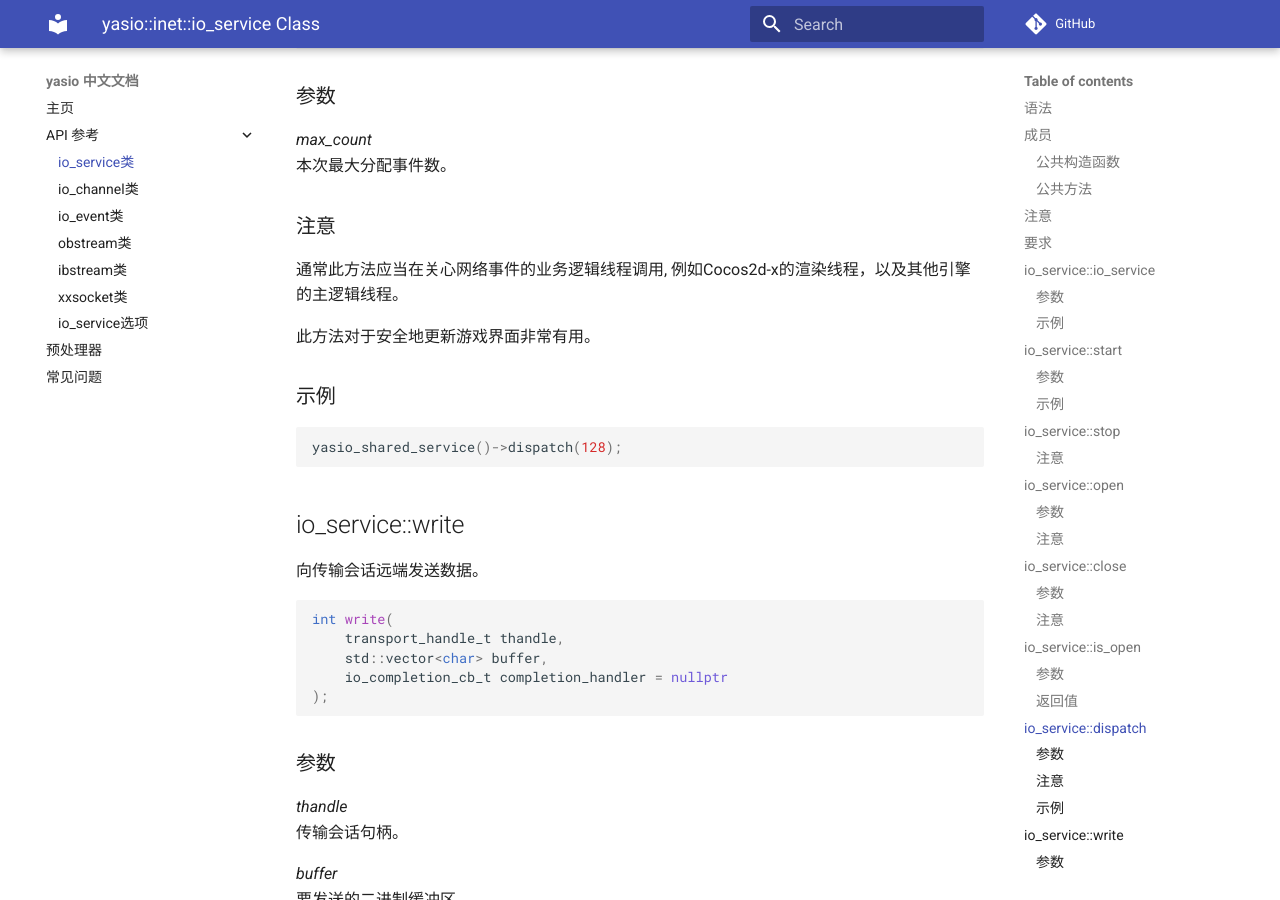
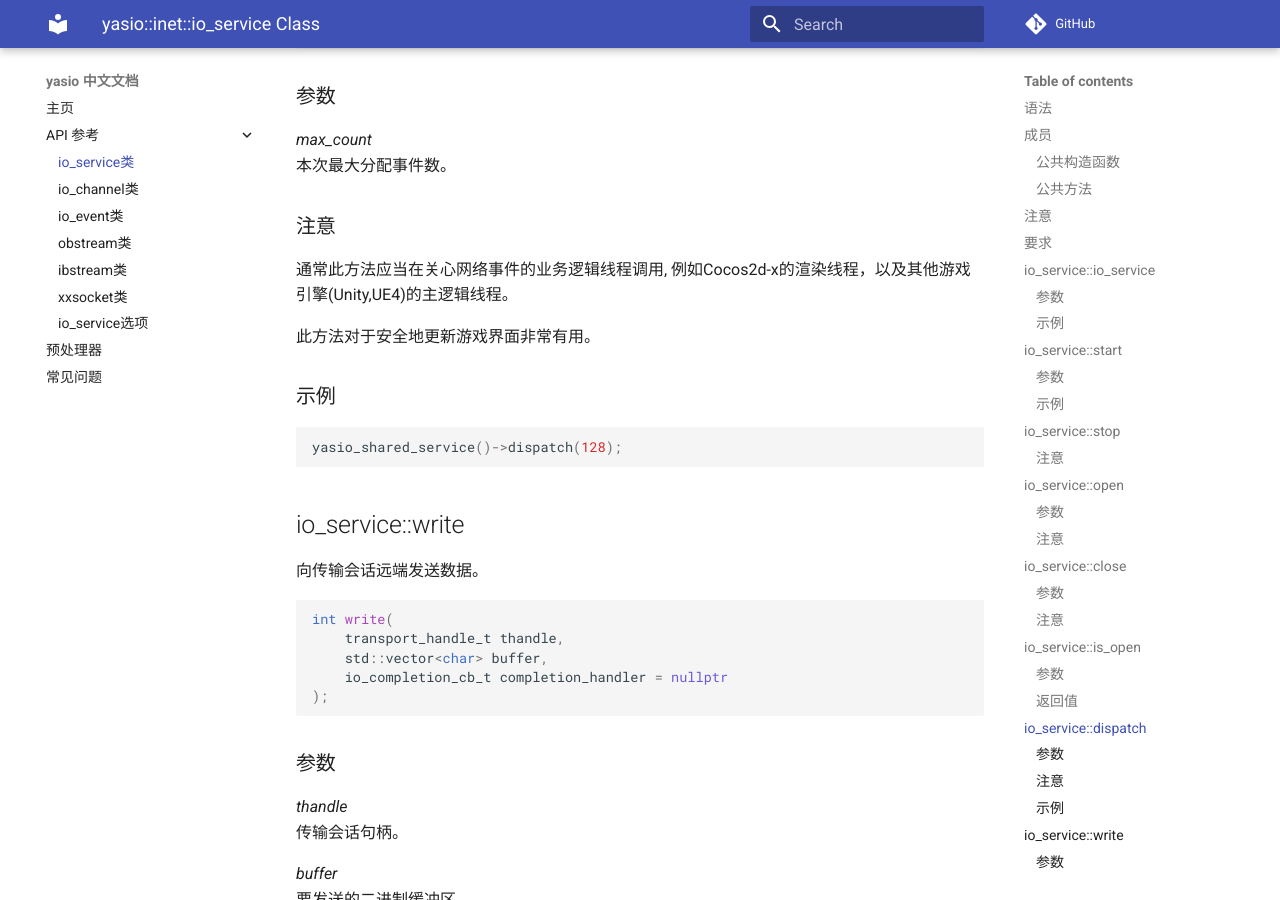
Before and after one commit to yasio/docs-936, an MkDocs documentation site: the page built from docs/api/reference/io_service-class.md, in a window 1280 px wide and 900 px high, scrolled down 5405 px. Built offline with MkDocs 1.6.1 and Material for MkDocs 9.7.7, drawn with Linux system fonts in a browser that asks for light colours; comment, search, counter and statistics services are not loaded.

Commit message:
Update io_service-class.md

```diff
--- a/docs/api/reference/io_service-class.md
+++ b/docs/api/reference/io_service-class.md
@@ -231,7 +231,7 @@ void dispatch(int max_count);
 
 ### 注意
 
-通常此方法应当在关心网络事件的业务逻辑线程调用, 例如Cocos2d-x的渲染线程，以及其他引擎的主逻辑线程。
+通常此方法应当在关心网络事件的业务逻辑线程调用, 例如Cocos2d-x的渲染线程，以及其他游戏引擎(Unity,UE4)的主逻辑线程。
 
 此方法对于安全地更新游戏界面非常有用。
 
```
